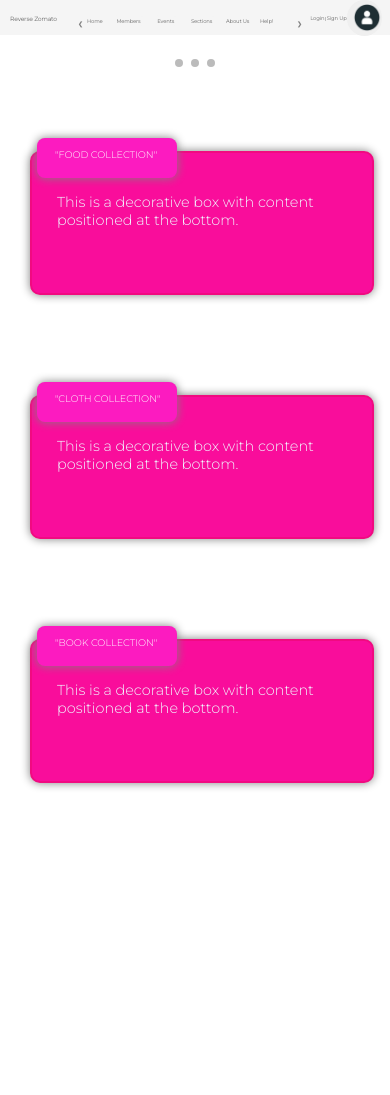
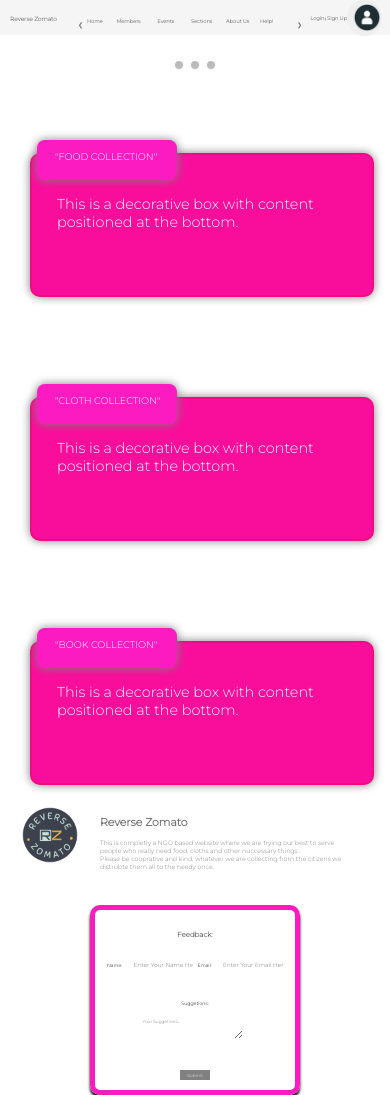
Before and after one commit to Msahil2412/BeHelpful-, a PHP site: page /Home.html in a window 390 px wide. Before the commit the page ends 789 px from the top, so only its background shows below. Run offline with PHP 8.4, Linux system fonts and the light colour scheme.

Commit message:
modified:   HomePage/Home.html new file:   HomePage/Reverse_Zomato (1).png modified:   HomePage/style.css

```diff
--- a/HomePage/Home.html
+++ b/HomePage/Home.html
@@ -98,5 +98,33 @@
             </div>
         </div>
     </section>
+    <section id="know">
+        <img src="Reverse_Zomato (1).png" alt="">
+        <div>
+            <h1> Reverse Zomato</h1>
+            <p>
+                This is completly a NGO based website where we are trying our best to serve people who really need food, cloths and other nuccessary things
+                .<br> Please be cooprative and kind, whatever we are collecting from the citizens we distrubte them all to the needy once. </p>
+        </div>
+    </section>
+    <section id="feedback">
+        <form action="feedback.php" method="get">
+            <center>
+                <h1>Feedback:</h1>
+                <label> Name: </label>
+                <input type="text" name="uname" id="uname" placeholder="Enter Your Name Here...">
+                <label> Email: </label>
+                <input type="text" name="uemail" id="uemail" placeholder="Enter Your Email Here...">
+                <br> <br>
+                <label style="font-size: 1.2vw; "> Suggetions:</label> <br>
+                <textarea name="info" id='info' placeholder="Your Suggetions..." style="margin-right: 35px;"></textarea>
+                <br> <br>
+                <button type="submit"> Submit</button>
+            </center>
+        </form>
+        <footer>
+
+        </footer>
+    </section>
 </body>
 </html>
--- a/HomePage/style.css
+++ b/HomePage/style.css
@@ -6,6 +6,7 @@
 *{
     padding: 0%;
     margin: 0%;
+    font-family: 'Montserrat', sans-serif;
 }
 .icon{
     display: none;
@@ -78,6 +79,10 @@
 .dropdown:hover .dropdown-content
 {
     display: block;
+}
+.dropdown-content :hover
+{
+    background-color: #8d8c8c;
 }
 .ls
 {
@@ -231,7 +236,50 @@
    font-size: 1.3rem;
    font-family: 'Montserrat', sans-serif;
 }
+#know{ display: flex;}
 
+#know img{
+    width: 550px;
+    height: 550px;
+    z-index: 1;
+}
+#know h1
+{
+    font-family: 'Montserrat' ,  sans-serif;
+    margin-top: 150px;
+    font-size: 2.8vw;
+    color: #717171;
+}
+#know div
+{display: block; width: 700px;}
+#know p{margin-top: 30px; font-size: 1.6vw; color: grey;}
+#feedback form{
+ border: 5px solid #fc1bc0 ;
+ border-radius: 10px;
+ box-shadow: 0 3px 3px;
+ height: 350px;
+ width: 900px;
+ margin-left: 290px;
+}
+
+#feedback form h1
+{
+    margin-top: 20px;
+    color: #717171;
+    font-size: 1.8vw;
+    justify-content: center;
+}
+#feedback form input
+{
+    width: 300px;
+    height: 30px;
+    margin-top: 20px;
+    margin-left: 10px;
+    border: 0px;
+}
+#feedback form textarea{ width: 400px; height: 100px; margin-top: 10px; margin-left: 30px; font-size: 1.1vw; border: 0;}
+#feedback form button{width: 100px; height: 40px; color: whitesmoke; border: 0; background-color: grey;}
+#feedback form label{ font-size: 1.2vw}
 @media screen and (max-width: 1000px )
 {
     .navbar{width: 991px;}
@@ -250,11 +298,6 @@
     #navi img{ width: 30px; height: 30px;}
     .slideshow-container{ width: 500px;}
     .mySlides img{ width: 400px; height: 300px; margin-left: 50px;}
-
-    .iconres
-    {
-        .navbar .links{display: block; align-items: left; float: none; }
-    }
     .mid{ margin-top: 10px;}
     .box{height: 100px;
         width: 350px;
@@ -262,6 +305,10 @@
     .box-title{ width: 150px; height: 30px; top: -15px; font-size: 0.8rem; left: 5px;}
     .box-title p{ margin-left: 8px; margin-top: 6px;}
     .box-content{ top: 20px; font-size: 0.9rem;}
+    #know img{ width: 350px; height: 350px;}
+    #know h1 { margin-top: 85px; }
+    #feedback form{ width: 500px; height: 370px;}
+    #feedback form input{ width: 160px;}
     .last{ margin-left: 280px;}
 }
 
@@ -298,4 +345,13 @@
         .box-title{ width: 120px; height: 30px; top: -15px; font-size: 0.6rem; left: 5px;}
         .box-title p{ margin-left: 8px; margin-top: 6px;}
         .box-content{ top: 20px; font-size: 0.9rem;}
+    #know img{ width: 100px; height: 100px;}
+    #know h1 { margin-top: 30px; }
+    #know div{ width: 250px;}
+    #know p{ margin-top: 10px; font-size: 1.2w;}
+    #feedback form{ width: 200px; height: 180px; margin-left: 90px; margin-top: 20px;}
+    #feedback form input{ width: 60px; height: 10px; font-size: 1.5vw;}
+    #feedback form textarea{ width: 100px; height: 20px;}
+    #feedback form button { width: 30px; height: 10px; font-size: 1.1vw; margin-top: -50px;}
+    #feedback form lable{ font-size: 1.1vw;}
 }
```
Also changed, not shown: HomePage/Reverse_Zomato (1).png (added).
